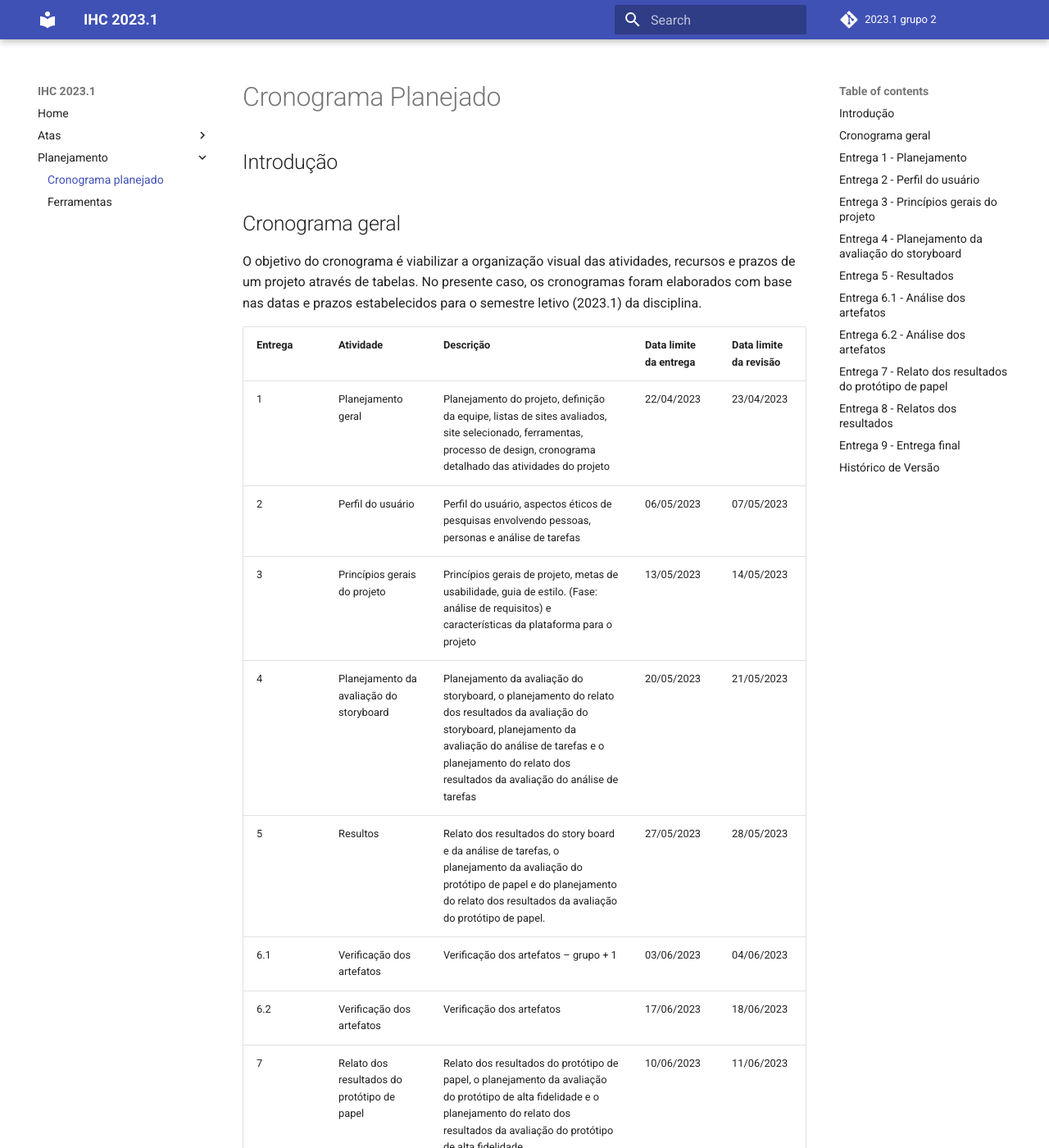
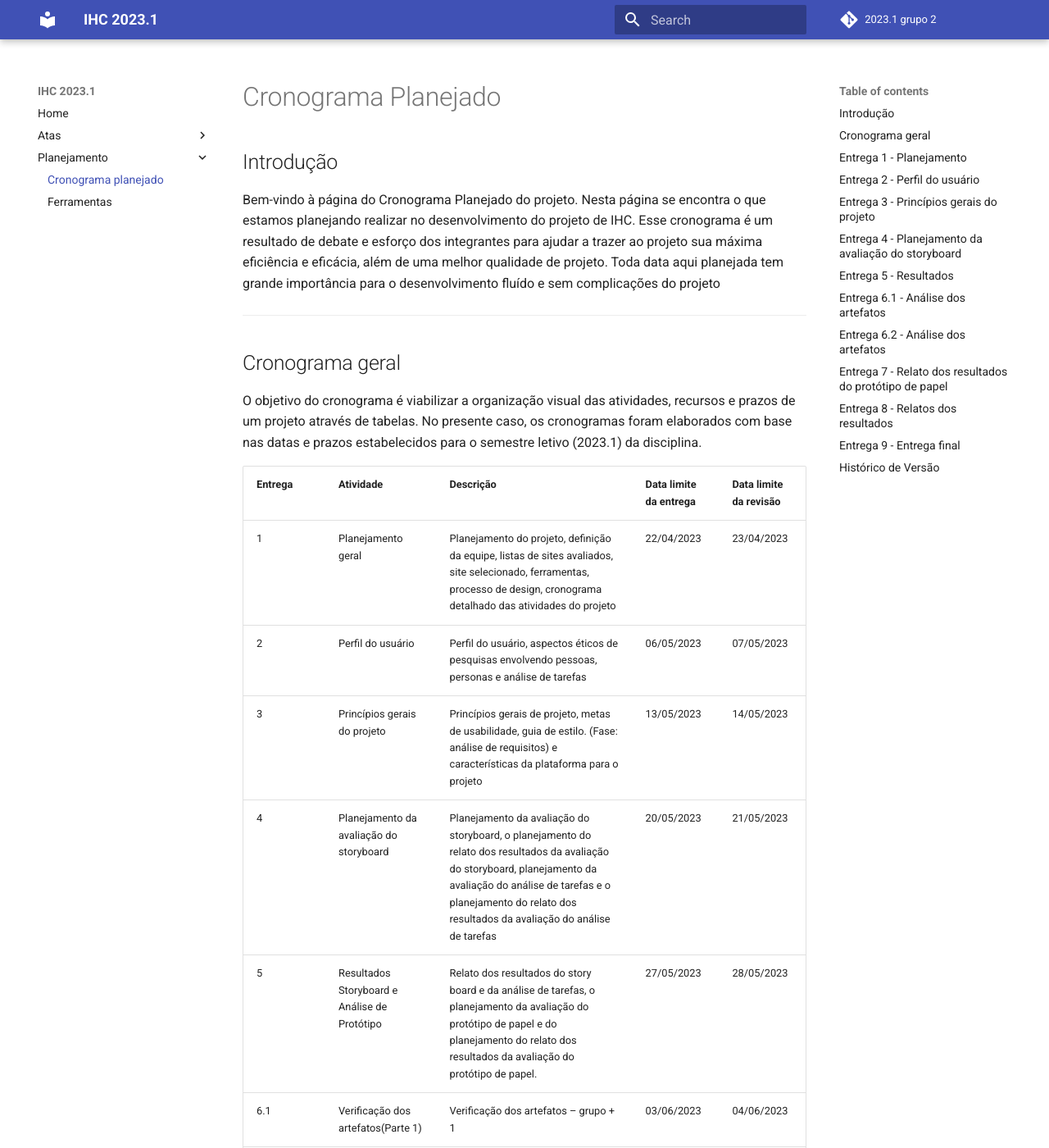
Before and after one commit to Interacao-Humano-Computador/2023.1-Wikipedia, an MkDocs documentation site: the page built from docs/planejamento/cronogramaPlanejado.md, in a window 1280 px wide and 1400 px high. Shown: the whole window at 82% size. Built offline with MkDocs 1.6.1 and Material for MkDocs 9.7.7, drawn with Linux system fonts in a browser that asks for light colours; comment, search, counter and statistics services are not loaded; some of the changed text lies outside the part shown.

Commit message:
Adicionando Revisão de Cronograma Planejado(Primeira Revisão)

```diff
--- a/docs/planejamento/cronogramaPlanejado.md
+++ b/docs/planejamento/cronogramaPlanejado.md
@@ -1,80 +1,86 @@
 # Cronograma Planejado
 
 ## Introdução
+
+ Bem-vindo à página do Cronograma Planejado do projeto. Nesta página se encontra o que estamos planejando realizar no desenvolvimento do projeto de IHC. Esse cronograma é um resultado de debate e esforço dos integrantes para ajudar a trazer ao projeto sua máxima eficiência e eficácia, além de uma melhor qualidade de projeto. Toda data aqui planejada tem grande importância para o desenvolvimento fluído e sem complicações do projeto
+
+---
 
 ## Cronograma geral
 
 O objetivo do cronograma é viabilizar a organização visual das atividades, recursos e prazos de um projeto através de tabelas. No presente caso, os cronogramas foram elaborados com base nas datas e prazos estabelecidos para o semestre letivo (2023.1) da disciplina.
 
 <!-- Inicio tabela cronograma geral-->
-| Entrega | Atividade                                   | Descrição                                                                                                                                                                                                                                 | Data limite da entrega | Data limite da revisão |
-|---------|---------------------------------------------|-------------------------------------------------------------------------------------------------------------------------------------------------------------------------------------------------------------------------------------------|------------------------|------------------------|
-| 1       | Planejamento geral                          | Planejamento do projeto, definição da equipe, listas de sites avaliados, site selecionado, ferramentas, processo de design, cronograma detalhado das atividades do projeto                                                                | 22/04/2023             | 23/04/2023             |
-| 2       | Perfil do usuário                           | Perfil do usuário, aspectos éticos de pesquisas envolvendo pessoas, personas e análise de tarefas                                                                                                                                         | 06/05/2023             | 07/05/2023             |
-| 3       | Princípios gerais do projeto                | Princípios gerais de projeto, metas de usabilidade, guia de estilo. (Fase: análise de requisitos) e características da plataforma para o projeto                                                                                          | 13/05/2023             | 14/05/2023             |
-| 4       | Planejamento da avaliação do storyboard     | Planejamento da avaliação do storyboard, o planejamento do relato dos resultados da avaliação do storyboard, planejamento da avaliação do análise de tarefas e o planejamento do relato dos resultados da avaliação do análise de tarefas | 20/05/2023             | 21/05/2023             |
-| 5       | Resultos                                    | Relato dos resultados do story board e da análise de tarefas, o planejamento da avaliação do protótipo de papel e do planejamento do relato dos resultados da avaliação do protótipo de papel.                                            | 27/05/2023             | 28/05/2023             |
-| 6.1     | Verificação dos artefatos                   | Verificação dos artefatos – grupo + 1                                                                                                                                                                                                     | 03/06/2023             | 04/06/2023             |
-| 6.2     | Verificação dos artefatos                   | Verificação dos artefatos                                                                                                                                                                                                                 | 17/06/2023             | 18/06/2023             |
-| 7       | Relato dos resultados do protótipo de papel | Relato dos resultados do protótipo de papel, o planejamento da avaliação do protótipo de alta fidelidade e o planejamento do relato dos resultados da avaliação do protótipo de alta fidelidade.                                          | 10/06/2023             | 11/06/2023             |
-| 8       | Relatos dos resultados                      | Relato dos resultados do protótipo de alta fidelidade.                                                                                                                                                                                    | 24/06/2023             | 25/06/2023             |
-| 9       | Entrega final                               | Entrega da apresentação do projeto final                                                                                                                                                                                                  | 03/07/2023             | 04/07/2023             |
+
+| Entrega | Atividade                                      | Descrição                                                                                                                                                                                                                                         | Data limite da entrega | Data limite da revisão |
+| ------- | ---------------------------------------------- | --------------------------------------------------------------------------------------------------------------------------------------------------------------------------------------------------------------------------------------------------- | ---------------------- | ----------------------- |
+| 1       | Planejamento geral                             | Planejamento do projeto, definição da equipe, listas de sites avaliados, site selecionado, ferramentas, processo de design, cronograma detalhado das atividades do projeto                                                                        | 22/04/2023             | 23/04/2023              |
+| 2       | Perfil do usuário                             | Perfil do usuário, aspectos éticos de pesquisas envolvendo pessoas, personas e análise de tarefas                                                                                                                                                | 06/05/2023             | 07/05/2023              |
+| 3       | Princípios gerais do projeto                  | Princípios gerais de projeto, metas de usabilidade, guia de estilo. (Fase: análise de requisitos) e características da plataforma para o projeto                                                                                                 | 13/05/2023             | 14/05/2023              |
+| 4       | Planejamento da avaliação do storyboard      | Planejamento da avaliação do storyboard, o planejamento do relato dos resultados da avaliação do storyboard, planejamento da avaliação do análise de tarefas e o planejamento do relato dos resultados da avaliação do análise de tarefas | 20/05/2023             | 21/05/2023              |
+| 5       | Resultados Storyboard e Análise de Protótipo | Relato dos resultados do story board e da análise de tarefas, o planejamento da avaliação do protótipo de papel e do planejamento do relato dos resultados da avaliação do protótipo de papel.                                               | 27/05/2023             | 28/05/2023              |
+| 6.1     | Verificação dos artefatos(Parte 1)           | Verificação dos artefatos – grupo + 1                                                                                                                                                                                                            | 03/06/2023             | 04/06/2023              |
+| 6.2     | Verificação dos artefatos(Parte 2)           | Verificação dos artefatos                                                                                                                                                                                                                         | 17/06/2023             | 18/06/2023              |
+| 7       | Relato dos resultados do protótipo de papel   | Relato dos resultados do protótipo de papel, o planejamento da avaliação do protótipo de alta fidelidade e o planejamento do relato dos resultados da avaliação do protótipo de alta fidelidade.                                             | 10/06/2023             | 11/06/2023              |
+| 8       | Relatos dos resultados                         | Relato dos resultados do protótipo de alta fidelidade.                                                                                                                                                                                             | 24/06/2023             | 25/06/2023              |
+| 9       | Entrega final                                  | Entrega da apresentação do projeto final                                                                                                                                                                                                          | 03/07/2023             | 04/07/2023              |
+
 <!-- Fim tabela cronograma geral -->
 
 Tabela 1 - Cronograma geral da equipe.
 
 ## Entrega 1 - Planejamento
 
-| Tarefa                                     | Autor(es) | Entrega    | Revisor(es) | Revisão    |
-|--------------------------------------------|-----------|------------|-------------|------------|
-| Criação do projeto usando mkdocs           | Lucas     | 01/04/2023 | Gabriel     | -          |
-| Documentação da equipe                     | Ana       | 07/04/2023 | -           | -          |
+| Tarefa                                     | Autor(es) | Entrega    | Revisor(es) | Revisão   |
+| ------------------------------------------ | --------- | ---------- | ----------- | ---------- |
+| Criação do projeto usando mkdocs         | Lucas     | 01/04/2023 | Gabriel     | 06/04/2023 |
+| Documentação da equipe                   | Ana       | 07/04/2023 | -           | -          |
 | Lista de sites avaliados / Escolha do site | -         | 07/04/2023 | -           | -          |
 | Ferramentas                                | Pedro     | 03/04/2023 | Lucas       | 03/04/2023 |
-| Processo de design                         | -         | 13/04/2023 | -           | -          |
+| Processo de design                         | Gabriel   | 13/04/2023 | -           | -          |
 | Lista de sites avaliados                   | Grupo     | 07/04/2023 | -           | -          |
 | Site escolhido                             | Grupo     | 07/04/2023 | -           | -          |
-| Cronograma geral                           | Lucas     | 03/04/2023 | -           | -          |
+| Cronograma geral                           | Lucas     | 03/04/2023 | Gabriel     | 06/04/2023 |
 | Planejamento                               | -         | 13/04/2023 | -           | -          |
-| Ata reunião 1                              | Lucas     | 03/04/2023 | -           | -          |
+| Ata reunião 1                             | Lucas     | 03/04/2023 | -           | -          |
 
 Tabela 2 - Cronograma da entrega 1.
 
 ## Entrega 2 - Perfil do usuário
 
-| Tarefa                                          | Autor(es)         | Data limite da entrega | Revisor(es)   | Data limite da revisão |
-|-------------------------------------------------|-------------------|------------------------|---------------|------------------------|
-| Perfil do usuário                               | Gabriel           | 28/04/2023             | Chaydson      | 30/04/2023             |
-| Aspectos éticos de pesquisas envolvendo pessoas | Ana               | 28/04/2023             | Pedro         | 30/04/2023             |
-| Personas                                        | Lucas / Pedro     | 28/04/2023             | Gabriel / Ana | 30/04/2023             |
-| Análise de tarefas                              | Chaydson / Samuel | 28/04/2023             | Lucas         | 30/04/2023             |
+| Tarefa                                           | Autor(es)         | Data limite da entrega | Revisor(es)   | Data limite da revisão |
+| ------------------------------------------------ | ----------------- | ---------------------- | ------------- | ----------------------- |
+| Perfil do usuário                               | Gabriel           | 28/04/2023             | Chaydson      | 30/04/2023              |
+| Aspectos éticos de pesquisas envolvendo pessoas | Ana               | 28/04/2023             | Pedro         | 30/04/2023              |
+| Personas                                         | Lucas / Pedro     | 28/04/2023             | Gabriel / Ana | 30/04/2023              |
+| Análise de tarefas                              | Chaydson / Samuel | 28/04/2023             | Lucas         | 30/04/2023              |
 
 ## Entrega 3 - Princípios gerais do projeto
 
-| Tarefa                                       | Autor(es)         | Data limite da entrega | Revisor(es)   | Data limite da revisão |
-|----------------------------------------------|-------------------|------------------------|---------------|------------------------|
-| Princípios gerais de projeto                 | Gabriel           | 05/05/2023             | Chaydson      | 07/05/2023             |
-| Metas de usabilidade                         | Ana               | 05/05/2023             | Pedro         | 07/05/2023             |
-| Guia de estilo                               | Lucas / Pedro     | 05/05/2023             | Gabriel / Ana | 07/05/2023             |
-| Características da plataforma para o projeto | Chaydson / Samuel | 05/05/2023             | Lucas         | 07/05/2023             |
+| Tarefa                                        | Autor(es)         | Data limite da entrega | Revisor(es)   | Data limite da revisão |
+| --------------------------------------------- | ----------------- | ---------------------- | ------------- | ----------------------- |
+| Princípios gerais de projeto                 | Gabriel           | 05/05/2023             | Chaydson      | 07/05/2023              |
+| Metas de usabilidade                          | Ana               | 05/05/2023             | Pedro         | 07/05/2023              |
+| Guia de estilo                                | Lucas / Pedro     | 05/05/2023             | Gabriel / Ana | 07/05/2023              |
+| Características da plataforma para o projeto | Chaydson / Samuel | 05/05/2023             | Lucas         | 07/05/2023              |
 
 ## Entrega 4 - Planejamento da avaliação do storyboard
 
-| Tarefa                                                                   | Autor(es)         | Data limite da entrega | Revisor(es)   | Data limite da revisão |
-|--------------------------------------------------------------------------|-------------------|------------------------|---------------|------------------------|
-| Planejamento da avaliação do storyboard                                  | Gabriel           | 12/05/2023             | Chaydson      | 14/05/2023             |
-| Planejamento do relato dos resultados da avaliação do Storyboard         | Ana               | 12/05/2023             | Pedro         | 14/05/2023             |
-| Planejamento da Avaliação do Análise de tarefas                          | Lucas / Pedro     | 12/05/2023             | Gabriel / Ana | 14/05/2023             |
-| Planejamento do relato dos resultados da avaliação do Análise de tarefas | Chaydson / Samuel | 12/05/2023             | Lucas         | 14/05/2023             |
+| Tarefa                                                                      | Autor(es)         | Data limite da entrega | Revisor(es)   | Data limite da revisão |
+| --------------------------------------------------------------------------- | ----------------- | ---------------------- | ------------- | ----------------------- |
+| Planejamento da avaliação do storyboard                                   | Gabriel           | 12/05/2023             | Chaydson      | 14/05/2023              |
+| Planejamento do relato dos resultados da avaliação do Storyboard          | Ana               | 12/05/2023             | Pedro         | 14/05/2023              |
+| Planejamento da Avaliação do Análise de tarefas                          | Lucas / Pedro     | 12/05/2023             | Gabriel / Ana | 14/05/2023              |
+| Planejamento do relato dos resultados da avaliação do Análise de tarefas | Chaydson / Samuel | 12/05/2023             | Lucas         | 14/05/2023              |
 
 ## Entrega 5 - Resultados
 
-| Tarefa                                                                   | Autor(es)         | Data limite da entrega | Revisor(es)   | Data limite da revisão |
-|--------------------------------------------------------------------------|-------------------|------------------------|---------------|------------------------|
-| Relato dos resultados do Story Board                                     | Gabriel           | 21/05/2023             | Chaydson      | 23/05/2023             |
-| Relato dos resultados da análise de tarefas                              | Ana               | 21/05/2023             | Pedro         | 23/05/2023             |
-| Planejamento da avaliação do protótipo de papel                          | Lucas / Pedro     | 21/05/2023             | Gabriel / Ana | 23/05/2023             |
-| Planejamento do relato dos resultados da avaliação do protótipo de papel | Chaydson / Samuel | 21/05/2023             | Lucas         | 23/05/2023             |
+| Tarefa                                                                      | Autor(es)         | Data limite da entrega | Revisor(es)   | Data limite da revisão |
+| --------------------------------------------------------------------------- | ----------------- | ---------------------- | ------------- | ----------------------- |
+| Relato dos resultados do Story Board                                        | Gabriel           | 21/05/2023             | Chaydson      | 23/05/2023              |
+| Relato dos resultados da análise de tarefas                                | Ana               | 21/05/2023             | Pedro         | 23/05/2023              |
+| Planejamento da avaliação do protótipo de papel                          | Lucas / Pedro     | 21/05/2023             | Gabriel / Ana | 23/05/2023              |
+| Planejamento do relato dos resultados da avaliação do protótipo de papel | Chaydson / Samuel | 21/05/2023             | Lucas         | 23/05/2023              |
 
 ## Entrega 6.1 - Análise dos artefatos
 
```
Also changed, not shown: other parts of docs/planejamento/cronogramaPlanejado.md (+15 -15 lines).
